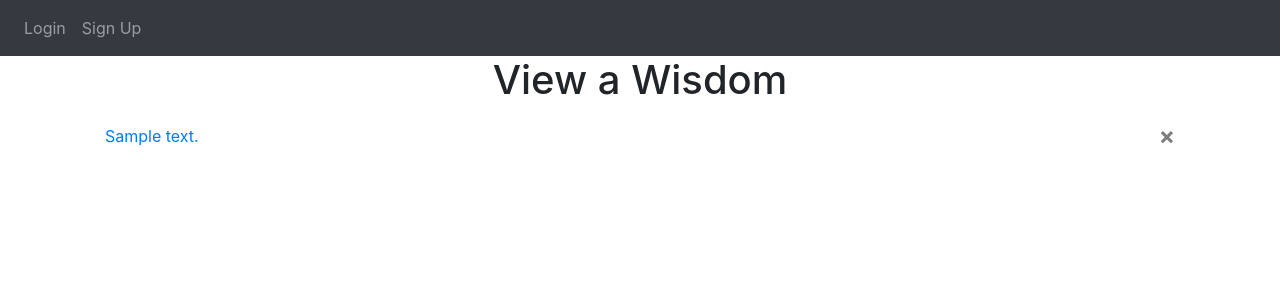
After one commit to mila-z/baba-wisdom, a Flask app: template templates/view_wisdom.html in a window 1280 px wide. The commit adds this page. Shown: the top 300 px of the page. Run offline with Flask 3, Linux system fonts and the light colour scheme; the template is opened without the code that fills it: most values are stand-ins (such as "Sample title", 1, 10 or a date in 2020); parts of the project's set-up code (start-up, migrations or seed data) failed here and were passed over; some libraries are stand-ins or nearby versions.

Commit message:
feat: divide post and view wisdom functionality

```diff
--- /dev/null
+++ b/templates/view_wisdom.html
@@ -0,0 +1,17 @@
+{% extends 'base.html' %} {% block title %}View Wisdom{% endblock %}
+
+{% block content %}
+<h1 align="center">View a Wisdom</h1>
+<ul class="list-group list-group-flush" id="wisdom">
+    {% for wisdom in wisdoms %}
+    <li class="list-group-item">
+        <a href="{{ url_for('wisdom_reviews', wisdom_id=wisdom.id)}}">
+            {{ wisdom.text }}
+        </a>
+        <button type="button" class="close" onClick="deleteWisdom('{{ wisdom.id }}')">
+            <span aria-hidden="true">&times;</span>
+        </button>
+    </li>
+    {% endfor %}
+</ul>
+{% endblock %}
```
Also changed, not shown: templates/post_wisdom.html (+0 -9 lines).
